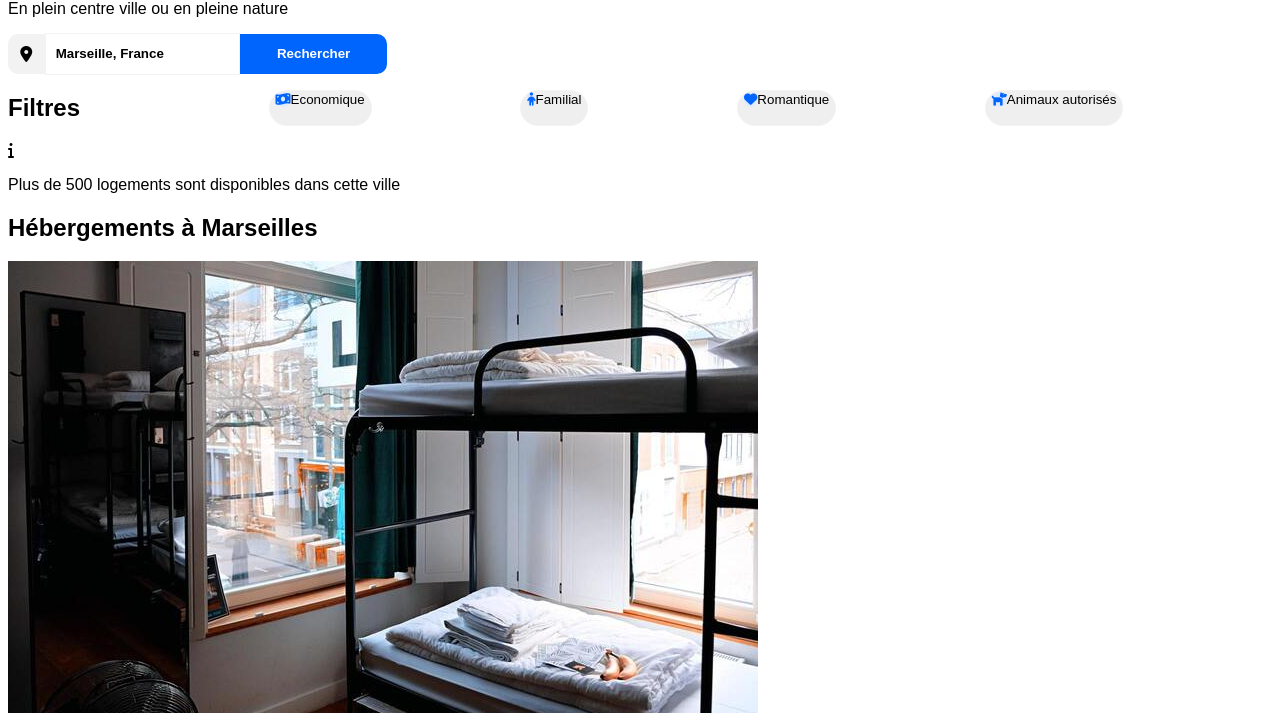
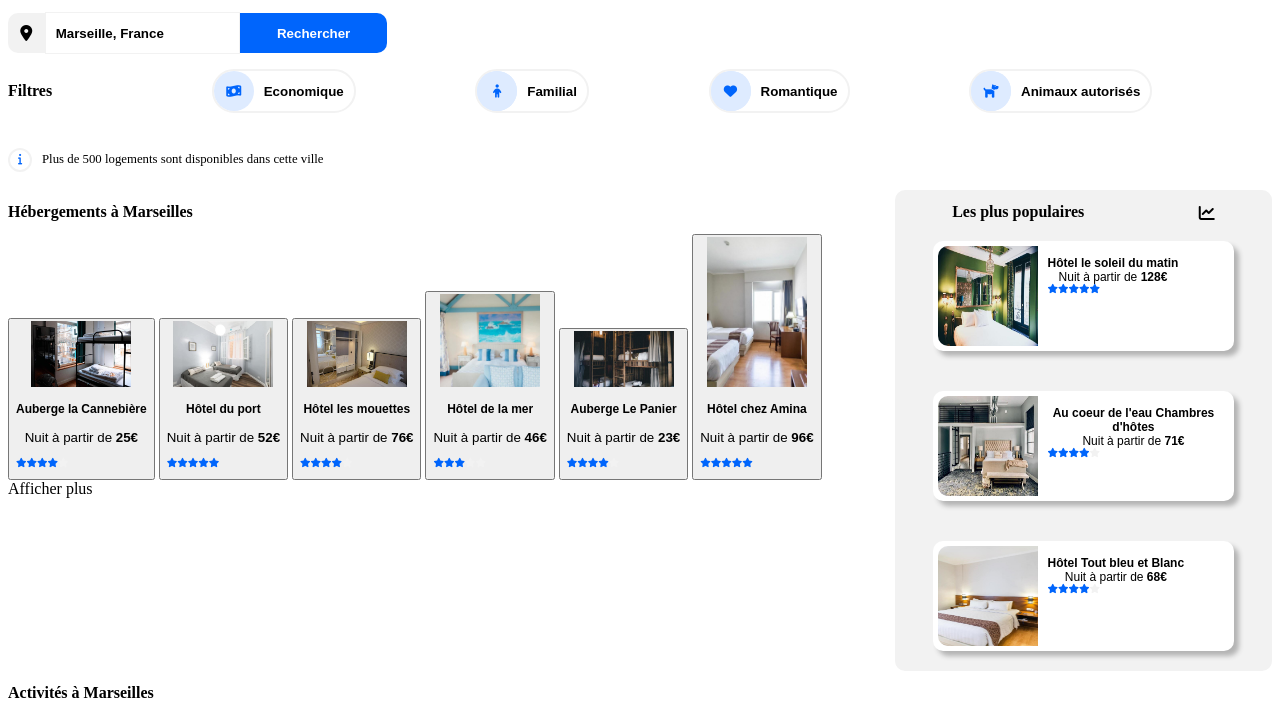
Before and after one commit to ChristopheRibault/ChristopheRibault_2_29032021, a plain HTML site: page index.html in a window 1280 px wide. Shown: the part 158-871 px from the top of the page. Drawn offline with Linux system fonts and the light colour scheme; a web font is replaced by a local one.

Commit message:
feat: add style

```diff
--- a/index.html
+++ b/index.html
@@ -4,6 +4,7 @@
   <meta charset="UTF-8">
   <meta http-equiv="X-UA-Compatible" content="IE=edge">
   <meta name="viewport" content="width=device-width, initial-scale=1.0">
+  <meta name="Reservia" content="Trouvez votre hébergement pour des vacances de rêve">
   <script src="https://kit.fontawesome.com/a9f5c40bda.js" crossorigin="anonymous"></script>
   <link href="./style.css" rel="stylesheet"></link>
   <title>Reservia</title>
@@ -67,159 +68,175 @@
         </ul>
       </div>
     </form>
-    <footer>
-      <i class="fas fa-info"></i>
-      <p class="search-preresult">Plus de 500 logements sont disponibles dans cette ville</p>
+    <footer class="search-footer">
+      <div class="search-footer_icon"><i class="fas fa-info"></i></div>
+      <p class="search-footer_text">Plus de 500 logements sont disponibles dans cette ville</p>
     </footer>
   </section>
-
+  <main>
     <section class="results">
-    <section id="accomodation" class="accomodation">
+      <section id="accomodation" class="accomodation-section">
         <h2>Hébergements à Marseilles</h2>
-      <article class="accomodation_card">
+        <button class="accomodation_card">
           <img src="./assets/images/hebergements/4_small/marcus-loke-WQJvWU_HZFo-unsplash.jpg"alt="Auberge la Cannebière"/>
           <h3>Auberge la Cannebière</h3>
           <p>Nuit à partir de <strong>25€</strong></p>
-        <ul class="accomodation_card__rate">
+          <ul class="card-rate">
             <li><i class="fas fa-star star-on"></i></li>
             <li><i class="fas fa-star star-on"></i></li>
             <li><i class="fas fa-star star-on"></i></li>
             <li><i class="fas fa-star star-on"></i></li>
             <li><i class="fas fa-star star-off"></i></li>
           </ul>
-      </article>
-      <article class="accomodation_card">
+        </button>
+        <button class="accomodation_card">
           <img src="./assets/images/hebergements/4_small/fred-kleber-gTbaxaVLvsg-unsplash.jpg"alt="Hôtel du port"/>
           <h3>Hôtel du port</h3>
           <p>Nuit à partir de <strong>52€</strong></p>
-        <ul class="accomodation_card__rate">
+          <ul class="card-rate">
             <li><i class="fas fa-star star-on"></i></li>
             <li><i class="fas fa-star star-on"></i></li>
             <li><i class="fas fa-star star-on"></i></li>
             <li><i class="fas fa-star star-on"></i></li>
             <li><i class="fas fa-star star-on"></i></li>
           </ul>
-      </article>
-      <article class="accomodation_card">
+        </button>
+        <button class="accomodation_card">
           <img src="./assets/images/hebergements/4_small/reisetopia-B8WIgxA_PFU-unsplash.jpg"alt="Hôtel les mouettes"/>
           <h3>Hôtel les mouettes</h3>
           <p>Nuit à partir de <strong>76€</strong></p>
-        <ul class="accomodation_card__rate">
+          <ul class="card-rate">
             <li><i class="fas fa-star star-on"></i></li>
             <li><i class="fas fa-star star-on"></i></li>
             <li><i class="fas fa-star star-on"></i></li>
             <li><i class="fas fa-star star-on"></i></li>
             <li><i class="fas fa-star star-off"></i></li>
           </ul>
-      </article>
-      <article class="accomodation_card">
+        </button>
+        <button class="accomodation_card">
           <img src="./assets/images/hebergements/4_small/annie-spratt-Eg1qcIitAuA-unsplash.jpg"alt="Hôtel de la mer"/>
           <h3>Hôtel de la mer</h3>
           <p>Nuit à partir de <strong>46€</strong></p>
-        <ul class="accomodation_card__rate">
+          <ul class="card-rate">
             <li><i class="fas fa-star star-on"></i></li>
             <li><i class="fas fa-star star-on"></i></li>
             <li><i class="fas fa-star star-on"></i></li>
             <li><i class="fas fa-star star-off"></i></li>
             <li><i class="fas fa-star star-off"></i></li>
           </ul>
-      </article>
-      <article class="accomodation_card">
+        </button>
+        <button class="accomodation_card">
           <img src="./assets/images/hebergements/4_small/nicate-lee-kT-ZyaiwBe0-unsplash.jpg"alt="Auberge Le Panier"/>
           <h3>Auberge Le Panier</h3>
           <p>Nuit à partir de <strong>23€</strong></p>
-        <ul class="accomodation_card__rate">
+          <ul class="card-rate">
             <li><i class="fas fa-star star-on"></i></li>
             <li><i class="fas fa-star star-on"></i></li>
             <li><i class="fas fa-star star-on"></i></li>
             <li><i class="fas fa-star star-on"></i></li>
             <li><i class="fas fa-star star-off"></i></li>
           </ul>
-      </article>
-      <article class="accomodation_card">
+        </button>
+        <button class="accomodation_card">
           <img src="./assets/images/hebergements/4_small/febrian-zakaria-M6S1WvfW68A-unsplash.jpg"alt="Hôtel chez Amina"/>
           <h3>Hôtel chez Amina</h3>
           <p>Nuit à partir de <strong>96€</strong></p>
-        <ul class="accomodation_card__rate">
+          <ul class="card-rate">
             <li><i class="fas fa-star star-on"></i></li>
             <li><i class="fas fa-star star-on"></i></li>
             <li><i class="fas fa-star star-on"></i></li>
             <li><i class="fas fa-star star-on"></i></li>
             <li><i class="fas fa-star star-on"></i></li>
           </ul>
-      </article>
+        </button>
         <footer>
           <a>Afficher plus</a>
         </footer>
       </section>
-    <section id="activities" class="activities">
-      <h2>Activités à Marseilles</h2>
-      <article class="activities-card">
-        <img src="./assets/images/activites/4_small/reno-laithienne-QUgJhdY5Fyk-unsplash.jpg" alt="Vieux Port" />
-        <h3>Vieux Port</h3>
-      </article>
-      <article class="activities-card">
-        <img src="./assets/images/activites/4_small/paul-hermann-QFTrLdQIRhI-unsplash.jpg" alt="Fort Pomègues" />
-        <h3>Fort Pomègues</h3>
-      </article>
-      <article class="activities-card">
-        <img src="./assets/images/activites/4_small/kevin-hikari-rV_Qd1l-VXg-unsplash.jpg" alt="Îles du Frioul" />
-        <h3>Îles du Frioul</h3>
-      </article>
-      <article class="activities-card">
-        <img src="./assets/images/activites/4_small/kilyan-sockalingum-NR8-cBCN3aI-unsplash.jpg" alt="Parc National des Calanques" />
-        <h3>Parc National des Calanques</h3>
-      </article>
-      <article class="activities-card">
-        <img src="./assets/images/activites/4_small/florian-wehde-xW9e8gdotxI-unsplash.jpg" alt="Notre-Dame-de-la-Garde" />
-        <h3>Notre-Dame-de-la-Garde</h3>
-      </article>
-      <article class="activities-card">
-        <img src="./assets/images/activites/4_small/lena-paulin-wH2-EJoDcV0-unsplash.jpg" alt="Parc Longchamp" />
-        <h3>Parc Longchamp</h3>
-      </article>
-    </section>
-    <aside class="popular">
+
+      <aside class="popular-section">
+        <div class="popular-section_title">
           <h2>Les plus populaires</h2>
           <i class="fas fa-chart-line"></i>
-      <article class="popular_card">
+        </div>
+        <div class="popular-section_cards">
+          <button class="popular_card">
             <img src="./assets/images/hebergements/4_small/emile-guillemot-Bj_rcSC5XfE-unsplash.jpg"alt="Hôtel le soleil du matin"/>
+            <div class="popular_card_details">
               <h3>Hôtel le soleil du matin</h3>
               <p>Nuit à partir de <strong>128€</strong></p>
-        <ul class="accomodation_card__rate">
+              <ul class="card-rate">
                 <li><i class="fas fa-star star-on"></i></li>
                 <li><i class="fas fa-star star-on"></i></li>
                 <li><i class="fas fa-star star-on"></i></li>
                 <li><i class="fas fa-star star-on"></i></li>
                 <li><i class="fas fa-star star-on"></i></li>
               </ul>
-      </article>
-      <article class="popular_card">
+            </div>
+          </button>
+          <button class="popular_card">
             <img src="./assets/images/hebergements/4_small/aw-creative-VGs8z60yT2c-unsplash.jpg"alt="Au coeur de l'eau Chambres d'hôtes"/>
+            <div class="popular_card_details">
               <h3>Au coeur de l'eau Chambres d'hôtes</h3>
               <p>Nuit à partir de <strong>71€</strong></p>
-        <ul class="accomodation_card__rate">
+              <ul class="card-rate">
                 <li><i class="fas fa-star star-on"></i></li>
                 <li><i class="fas fa-star star-on"></i></li>
                 <li><i class="fas fa-star star-on"></i></li>
                 <li><i class="fas fa-star star-on"></i></li>
                 <li><i class="fas fa-star star-off"></i></li>
               </ul>
-      </article>
-      <article class="popular_card">
+            </div>
+          </button>
+          <button class="popular_card">
             <img src="./assets/images/hebergements/4_small/febrian-zakaria-sjvU0THccQA-unsplash.jpg"alt="Hôtel Tout bleu et Blanc"/>
+            <div class="popular_card_details">
               <h3>Hôtel Tout bleu et Blanc</h3>
               <p>Nuit à partir de <strong>68€</strong></p>
-        <ul class="accomodation_card__rate">
+              <ul class="card-rate">
                 <li><i class="fas fa-star star-on"></i></li>
                 <li><i class="fas fa-star star-on"></i></li>
                 <li><i class="fas fa-star star-on"></i></li>
                 <li><i class="fas fa-star star-on"></i></li>
                 <li><i class="fas fa-star star-off"></i></li>
               </ul>
-      </article>
+            </div>
+          </button>
+        </div>
       </aside>
     </section>
+
+    <section id="activities-section" class="activities">
+      <h2>Activités à Marseilles</h2>
+      <button class="activities_card">
+        <img src="./assets/images/activites/4_small/reno-laithienne-QUgJhdY5Fyk-unsplash.jpg" alt="Vieux Port" />
+        <h3>Vieux Port</h3>
+      </button>
+      <button class="activities_card">
+        <img src="./assets/images/activites/4_small/paul-hermann-QFTrLdQIRhI-unsplash.jpg" alt="Fort Pomègues" />
+        <h3>Fort Pomègues</h3>
+      </button>
+      <button class="activities_card">
+        <img src="./assets/images/activites/4_small/kevin-hikari-rV_Qd1l-VXg-unsplash.jpg" alt="Îles du Frioul" />
+        <h3>Îles du Frioul</h3>
+      </button>
+      <button class="activities_card">
+        <img src="./assets/images/activites/4_small/kilyan-sockalingum-NR8-cBCN3aI-unsplash.jpg" alt="Parc National des Calanques" />
+        <h3>Parc National des Calanques</h3>
+      </button>
+      <button class="activities_card">
+        <img src="./assets/images/activites/4_small/florian-wehde-xW9e8gdotxI-unsplash.jpg" alt="Notre-Dame-de-la-Garde" />
+        <h3>Notre-Dame-de-la-Garde</h3>
+      </button>
+      <button class="activities_card">
+        <img src="./assets/images/activites/4_small/lena-paulin-wH2-EJoDcV0-unsplash.jpg" alt="Parc Longchamp" />
+        <h3>Parc Longchamp</h3>
+      </button>
+    </section>
+
+
+  </main>
+
   <footer>
     <section class="about">
       <h2>A propos</h2>
--- a/style.css
+++ b/style.css
@@ -1,12 +1,12 @@
 /*Général settings*/
 
 @font-face {
-  font-family: "Raleway";
-  src: url("./assets/fonts/Raleway/Raleway-VariableFont_wght.ttf") format("ttf"),
+  font-family: Raleway;
+  src: url("./assets/fonts/Raleway/Raleway-VariableFont_wght.ttf");
 }
 
 body {
-  font-family: Raleway, sans-serif;
+  font-family: Raleway;
 }
 
 li {
@@ -16,6 +16,18 @@ li {
 a {
   text-decoration: none;
   color: inherit;
+}
+
+h2 {
+  font-size: 1em;
+}
+
+h3 {
+  font-size: 0.9em;
+}
+
+button {
+  cursor: pointer;
 }
 
 /* Header */
@@ -100,6 +112,7 @@ a {
   display: flex;
   flex-flow: row nowrap;
   width: 100%;
+  align-items: center;
 }
 
 .search-filters ul {
@@ -116,14 +129,163 @@ a {
 .search-filters__item button {
   display: flex;
   flex-flow: row nowrap;
-  background-color: none;
-  border: 1px solid #F2F2F2;
+  align-items: center;
+  background-color: #FFF;
+  border: 2px solid #F2F2F2;
   height: 100%;
   border-radius: 40px;
+  padding: 0;
+  cursor: pointer;
+}
+
+.search-filters__item button:hover {
+  background-color: #F2F2F2;
+  box-shadow: 5px 5px 5px #8f8f8f;
 }
 
 .search-filters__item_icon {
-  border-radius: 50%;
+  display: flex;
+  align-items: center;
+  justify-content: center;
+  border-radius: 40px;
   color:#0065FC;
   background-color: #DEEBFF;
+  height: 40px;
+  width: 40px;
 }
+
+.search-filters__item_text {
+  padding: 10px;
+  font-weight: bold;
+}
+
+.search-footer {
+  display: flex;
+  flex-flow: row nowrap;
+  align-items: center;
+  justify-content: left;
+}
+
+.search-footer_icon {
+  display: flex;
+  align-items: center;
+  justify-content: center;
+  border-radius: 40px;
+  width: 20px;
+  height: 20px;
+  color: #0065FC;
+  border: 2px solid #F2F2F2;
+  font-size: 0.7em;
+}
+
+.search-footer_text {
+  padding: 10px;
+  font-size: 0.8em;
+}
+
+/* Result section */
+
+main {
+  display: flex;
+  flex-flow: column nowrap;
+  justify-content: space-between;
+}
+
+.results {
+  display: flex;
+  flex-flow: row wrap-reverse;
+  justify-content: space-between;
+}
+
+/* Accomodation section */
+
+.accomadation-section {
+  flex-grow: 2;
+}
+
+.accomodation_card img {
+  width: 100px;
+}
+
+/* Popular aside section */
+
+.popular-section {
+  background-color: #f2f2f2;
+  border-radius: 10px;
+}
+
+.popular-section_title {
+  display: flex;
+  flex-flow: row nowrap;
+  justify-content: space-around;
+  align-items: flex-end;
+}
+
+.popular-section_title h2 {
+  margin-bottom: 0;
+}
+
+.popular-section_cards {
+  display: flex;
+  flex-flow: column nowrap;
+  align-items: center;
+  justify-content: space-between;
+}
+
+.popular_card {
+  display: flex;
+  flex-flow: row nowrap;
+  background-color: #FFF;
+  border-radius: 10px;
+  box-shadow: 5px 5px 5px #b3b3b3;
+  width: 80%;
+  margin: 20px;
+  padding: 5px;
+  border: 0;
+}
+
+.popular_card_details {
+  display: flex;
+  flex-flow: column nowrap;
+  justify-content: space-between;
+  padding: 10px;
+  height: 100%;
+}
+
+.popular_card_details > * {
+  margin: 0;
+}
+
+.popular_card_details > p {
+  font-size: 0.9em;
+}
+
+.popular_card img {
+  display: block;
+  width: 100px;
+  height: 100px;
+  border-radius: 10px 0 0 10px;
+}
+
+.card-rate {
+  display: flex;
+  flex-flow: row nowrap;
+  align-items: flex-end;
+  font-size: 0.7em;
+  padding: 0;
+  flex-grow: 2;
+}
+
+.star-on {
+  color: #0065FC;
+}
+
+.star-off {
+  color: #f2f2f2;
+}
+
+/* Activities section */
+
+.activities_card img {
+  width: 100px;
+}
```
Lines whose indentation alone changed are shown as unchanged.
